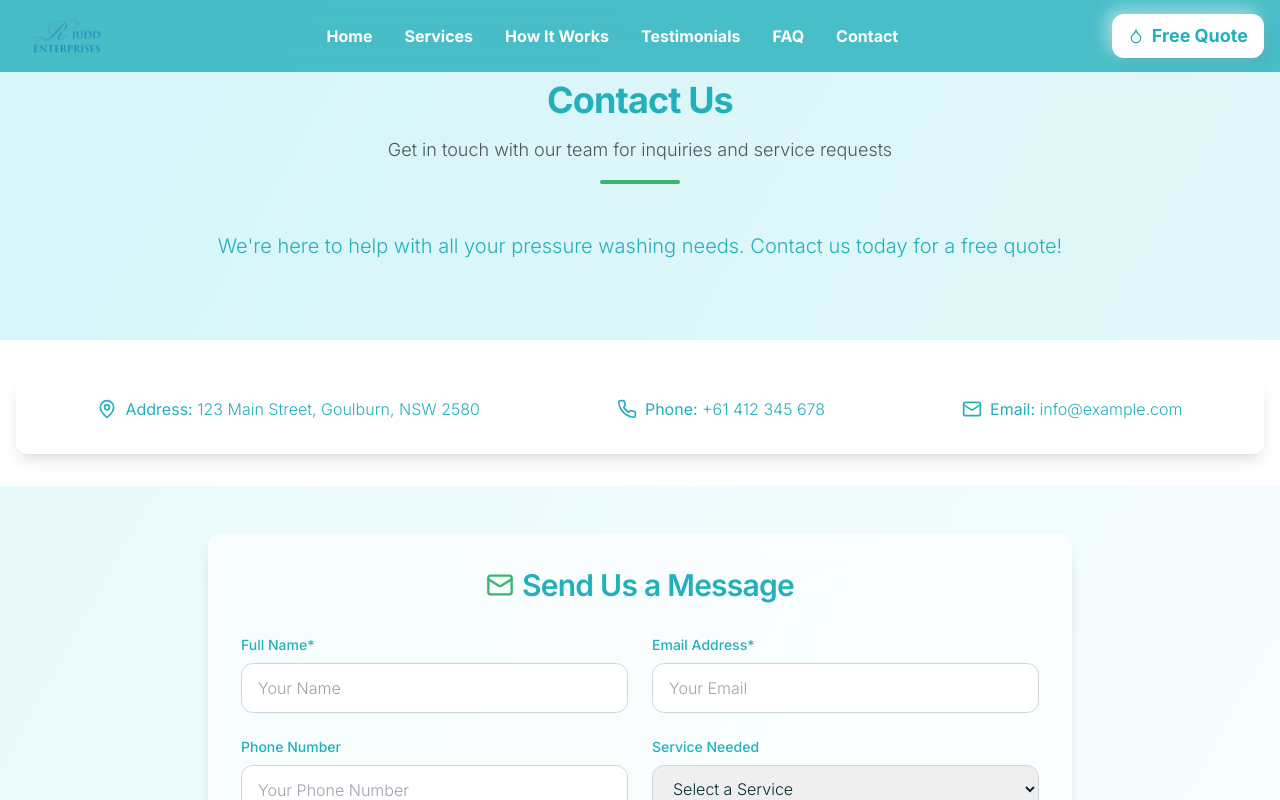
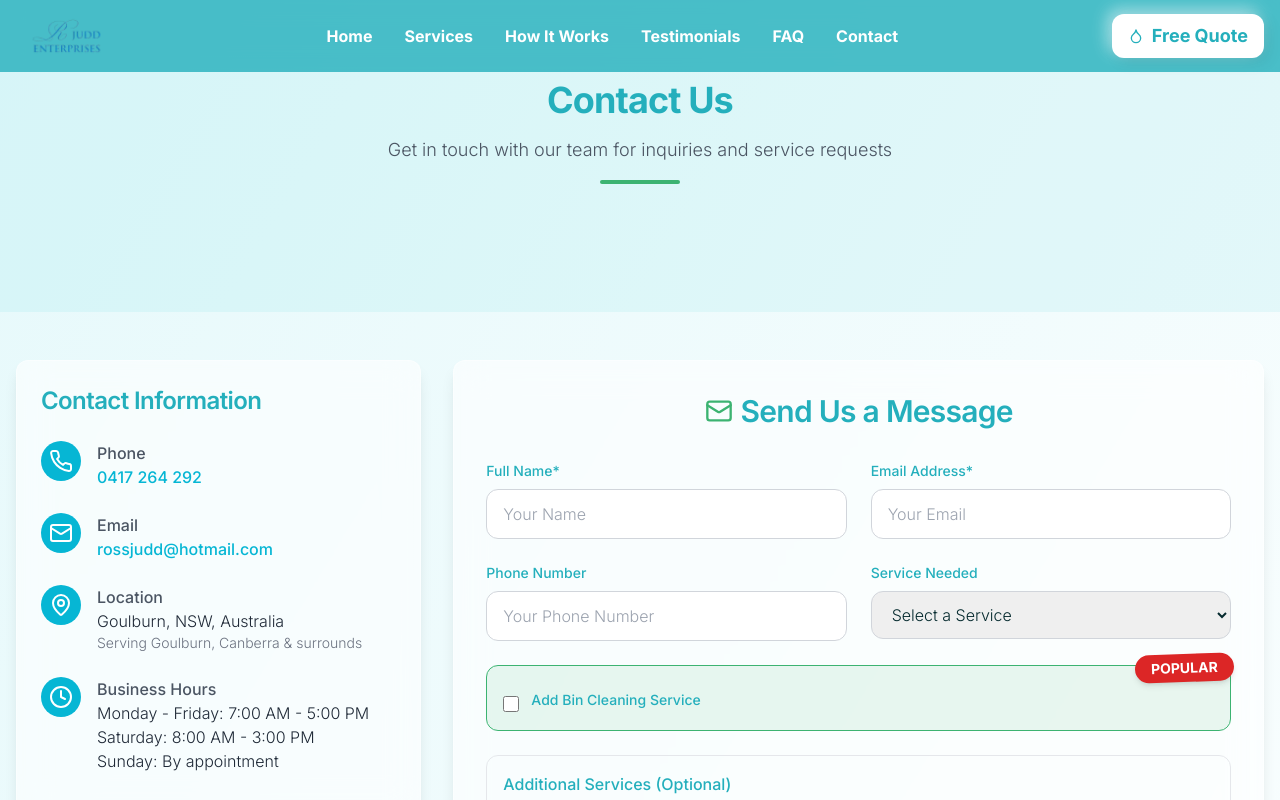
Before and after one commit to testina99921/goulburn-clean-scapes-project, a React (Vite) app: page /contact in a window 1280 px wide. Shown: the top 800 px of the page. Built offline with nearby package versions, Linux system fonts and the light colour scheme.

Commit message:
Fix contact page layout and homepage icon
Adjusted the contact page's contact information layout to match the provided image and removed the unnecessary text. Added the missing icon to the "100% Satisfaction Guarantee" section on the homepage.

```diff
--- a/src/components/contact/ContactForm.tsx
+++ b/src/components/contact/ContactForm.tsx
@@ -1,4 +1,3 @@
-
 import React, { useState } from 'react';
 import { Mail, Upload, Trash2, Award } from 'lucide-react';
 import { toast } from '@/components/ui/use-toast';
@@ -370,9 +369,9 @@ const ContactForm = () => {
         <div className="text-center">
           <div className="flex items-center justify-center mb-5">
             <div className="inline-flex items-center justify-center p-2 border border-gray-300 rounded-full">
-              <Award className="text-gray-700" size={20} />
+              <Award className="text-black" size={20} />
             </div>
-            <span className="ml-2 text-sm font-medium text-gray-700">100% Satisfaction Guarantee</span>
+            <span className="ml-2 text-sm font-medium text-black">100% Satisfaction Guarantee</span>
           </div>
           <button
             type="submit"
--- a/src/components/contact/ContactHeader.tsx
+++ b/src/components/contact/ContactHeader.tsx
@@ -10,9 +10,6 @@ const ContactHeader = () => {
           title="Contact Us"
           subtitle="Get in touch with our team for inquiries and service requests"
         />
-        <p className="text-xl text-navy mt-4">
-          We're here to help with all your pressure washing needs. Contact us today for a free quote!
-        </p>
       </div>
     </section>
   );
--- a/src/components/contact/ContactInfo.tsx
+++ b/src/components/contact/ContactInfo.tsx
@@ -12,40 +12,64 @@ const ContactInfo: React.FC<ContactInfoProps> = ({ layout = 'vertical' }) => {
   return (
     <div className={`glass-card p-6 rounded-xl ${isHorizontal ? 'flex flex-wrap justify-around items-center' : ''}`}>
       {!isHorizontal && (
-        <h3 className="text-2xl font-semibold text-navy mb-4">Contact Information</h3>
+        <h3 className="text-2xl font-semibold text-navy mb-6">Contact Information</h3>
       )}
 
-      <div className={`${isHorizontal ? 'flex items-center mb-2 mr-6' : 'mb-2'}`}>
-        <MapPin className="text-navy inline mr-2" size={isHorizontal ? 20 : 18} />
-        <p className="text-navy inline">
-          <strong>Address:</strong> 123 Main Street, Goulburn, NSW 2580
-        </p>
+      <div className={`${isHorizontal ? 'mb-2 mr-6' : 'mb-6'}`}>
+        <div className="flex items-start">
+          <div className="bg-cyan-500 rounded-full p-2 mr-4 flex-shrink-0">
+            <Phone className="text-white" size={isHorizontal ? 20 : 24} />
+          </div>
+          <div>
+            <p className="text-gray-600 font-medium">Phone</p>
+            <p className="text-cyan-500 font-medium">
+              <a href="tel:+61412345678" className="hover:text-navyLight transition-colors">0417 264 292</a>
+            </p>
+          </div>
+        </div>
       </div>
 
-      <div className={`${isHorizontal ? 'flex items-center mb-2 mr-6' : 'mb-2'}`}>
-        <Phone className="text-navy inline mr-2" size={isHorizontal ? 20 : 18} />
-        <p className="text-navy inline">
-          <strong>Phone:</strong> <a href="tel:+61412345678" className="text-navy hover:text-navyLight transition-colors">+61 412 345 678</a>
-        </p>
+      <div className={`${isHorizontal ? 'mb-2 mr-6' : 'mb-6'}`}>
+        <div className="flex items-start">
+          <div className="bg-cyan-500 rounded-full p-2 mr-4 flex-shrink-0">
+            <Mail className="text-white" size={isHorizontal ? 20 : 24} />
+          </div>
+          <div>
+            <p className="text-gray-600 font-medium">Email</p>
+            <p className="text-cyan-500 font-medium">
+              <a href="mailto:rossjudd@hotmail.com" className="hover:text-navyLight transition-colors">rossjudd@hotmail.com</a>
+            </p>
+          </div>
+        </div>
       </div>
 
-      <div className={`${isHorizontal ? 'flex items-center mb-2' : 'mb-4'}`}>
-        <Mail className="text-navy inline mr-2" size={isHorizontal ? 20 : 18} />
-        <p className="text-navy inline">
-          <strong>Email:</strong> <a href="mailto:info@example.com" className="text-navy hover:text-navyLight transition-colors">info@example.com</a>
-        </p>
+      <div className={`${isHorizontal ? 'mb-2' : 'mb-6'}`}>
+        <div className="flex items-start">
+          <div className="bg-cyan-500 rounded-full p-2 mr-4 flex-shrink-0">
+            <MapPin className="text-white" size={isHorizontal ? 20 : 24} />
+          </div>
+          <div>
+            <p className="text-gray-600 font-medium">Location</p>
+            <p className="text-gray-800">Goulburn, NSW, Australia</p>
+            <p className="text-gray-500 text-sm">Serving Goulburn, Canberra & surrounds</p>
+          </div>
+        </div>
       </div>
 
       {!isHorizontal && (
-        <>
-          <h4 className="text-xl font-semibold text-navy mt-6 mb-3 flex items-center">
-            <Clock className="text-navy mr-2" size={18} />
-            Business Hours
-          </h4>
-          <p className="text-navy">Monday - Friday: 9am - 5pm</p>
-          <p className="text-navy">Saturday: 9am - 12pm</p>
-          <p className="text-navy">Sunday: Closed</p>
-        </>
+        <div className="mb-4">
+          <div className="flex items-start">
+            <div className="bg-cyan-500 rounded-full p-2 mr-4 flex-shrink-0">
+              <Clock className="text-white" size={24} />
+            </div>
+            <div>
+              <p className="text-gray-600 font-medium">Business Hours</p>
+              <p className="text-gray-800">Monday - Friday: 7:00 AM - 5:00 PM</p>
+              <p className="text-gray-800">Saturday: 8:00 AM - 3:00 PM</p>
+              <p className="text-gray-800">Sunday: By appointment</p>
+            </div>
+          </div>
+        </div>
       )}
     </div>
   );
--- a/src/pages/Contact.tsx
+++ b/src/pages/Contact.tsx
@@ -15,19 +15,19 @@ const Contact = () => {
       {/* Page Header */}
       <ContactHeader />
 
-      {/* Contact Information Header */}
-      <section className="py-8 bg-white">
-        <div className="container mx-auto px-4">
-          <ContactInfo layout="horizontal" />
+      <div className="container mx-auto px-4 py-12">
+        <div className="flex flex-col md:flex-row gap-8">
+          {/* Contact Information */}
+          <div className="md:w-1/3">
+            <ContactInfo layout="vertical" />
+          </div>
+
+          {/* Contact Form */}
+          <div className="md:w-2/3">
+            <ContactForm />
+          </div>
         </div>
-      </section>
-
-      {/* Contact Form */}
-      <section className="py-12">
-        <div className="container mx-auto px-4 max-w-4xl">
-          <ContactForm />
-        </div>
-      </section>
+      </div>
 
       {/* Full Width Map */}
       <ContactFullWidthMap />
```
